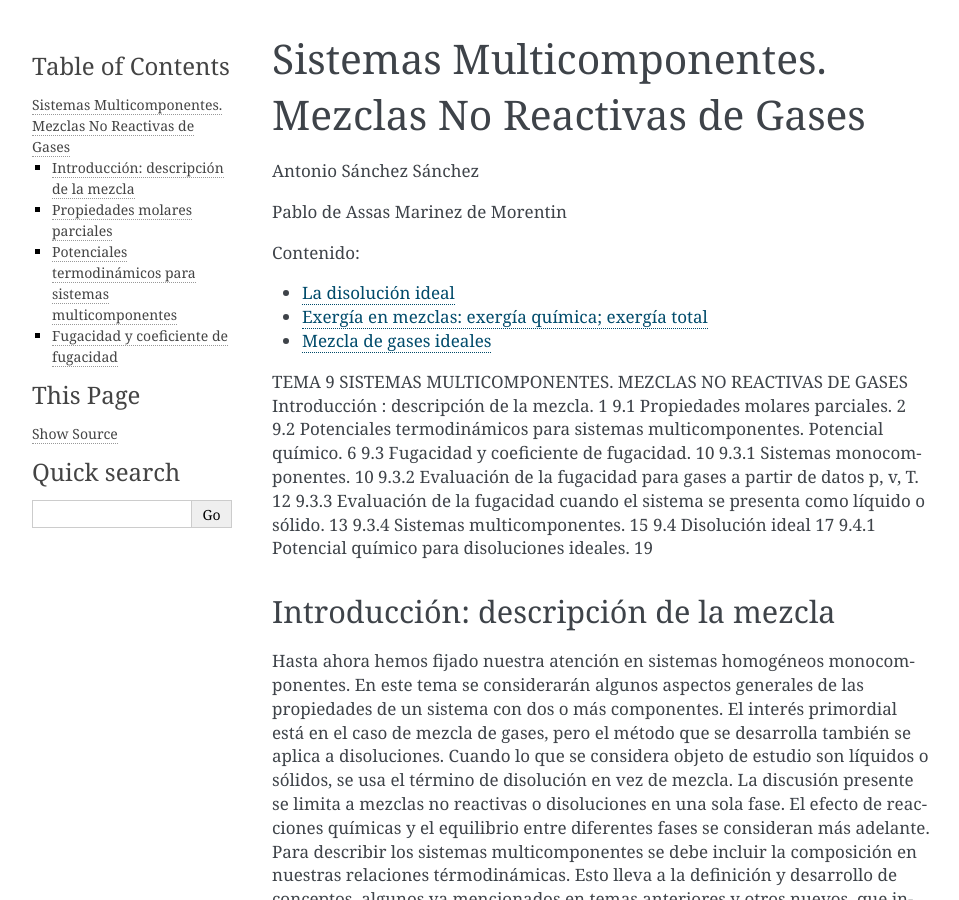
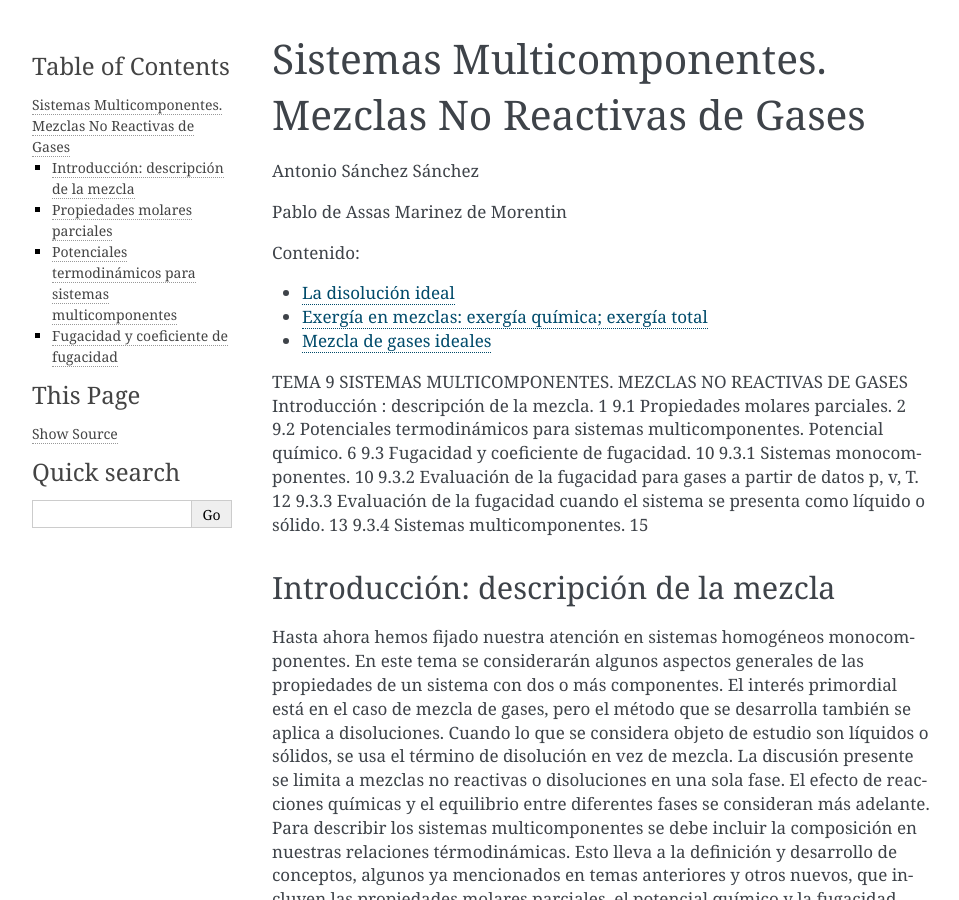
Before and after one commit to mantielero/termodinamica, a Sphinx documentation site: the page built from source/multicomponentes.rst, in a window 1280 px wide and 900 px high. Shown: the whole window, without its empty margins (148-1107 px from the left). Built offline with Sphinx 7.4.7, drawn with Linux system fonts in a browser that asks for light colours; pages that are not in the unit, such as notebooks, are missing from menus.

Commit message:
Update multicomponentes.rst

```diff
--- a/source/multicomponentes.rst
+++ b/source/multicomponentes.rst
@@ -26,8 +26,7 @@ Introducción : descripción de la mezcla.	1
 9.3.2	Evaluación de la fugacidad para gases a partir de datos p, v, T.	12
 9.3.3	Evaluación de la fugacidad cuando el sistema se presenta como líquido o sólido. 13
 9.3.4	Sistemas multicomponentes.	15
-9.4	Disolución ideal	17
-9.4.1	Potencial químico para disoluciones ideales.	19
+
 
 
 
```
